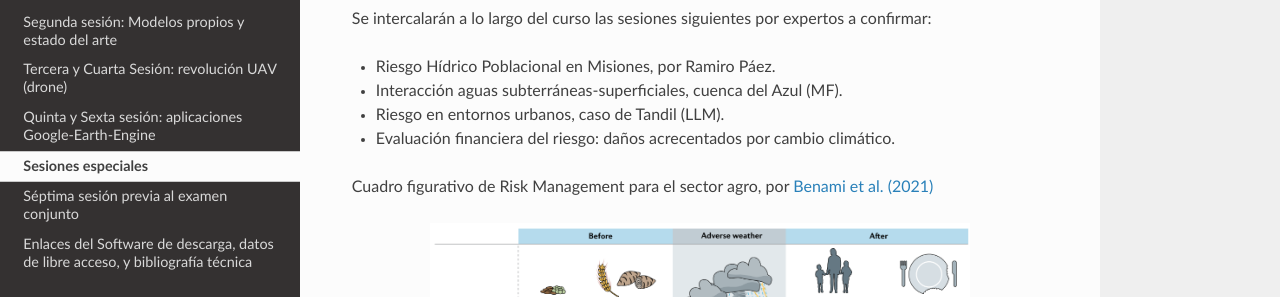
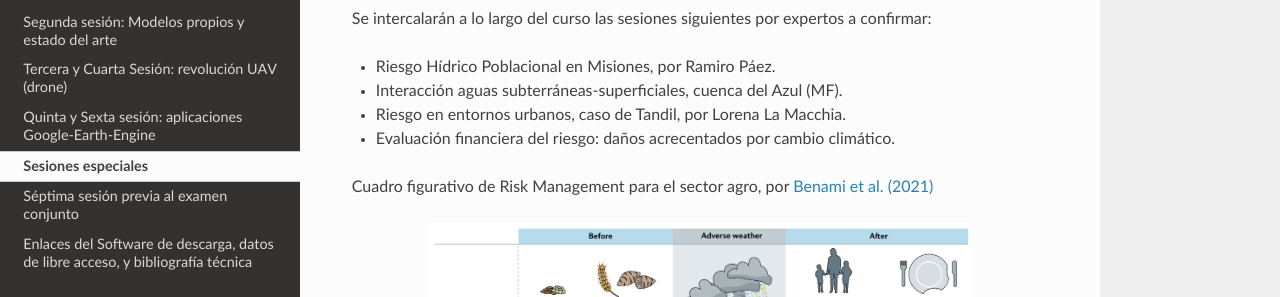
Before and after one commit to ivillamadrid/EvalFloodRisk_RSSWE, a Sphinx documentation site: the page built from docs/source/ExtraS.rst, in a window 1280 px wide. Shown: the part 153-450 px from the top of the page. Built offline with Sphinx 7.4.7 and the Read the Docs theme 2.0.0, drawn with Linux system fonts in a browser that asks for light colours.

Commit message:
Update ExtraS.rst

```diff
--- a/docs/source/ExtraS.rst
+++ b/docs/source/ExtraS.rst
@@ -7,7 +7,7 @@ Se  intercalarán a lo largo del curso las sesiones siguientes por expertos a co
 
 * Interacción aguas subterráneas-superficiales, cuenca del Azul (MF).
 
-* Riesgo en entornos urbanos, caso de Tandil (LLM).
+* Riesgo en entornos urbanos, caso de Tandil, por Lorena La Macchia.
 
 * Evaluación financiera del riesgo: daños acrecentados por cambio climático.
 Cuadro figurativo de Risk Management para el sector agro, por `Benami et al. (2021)
```
